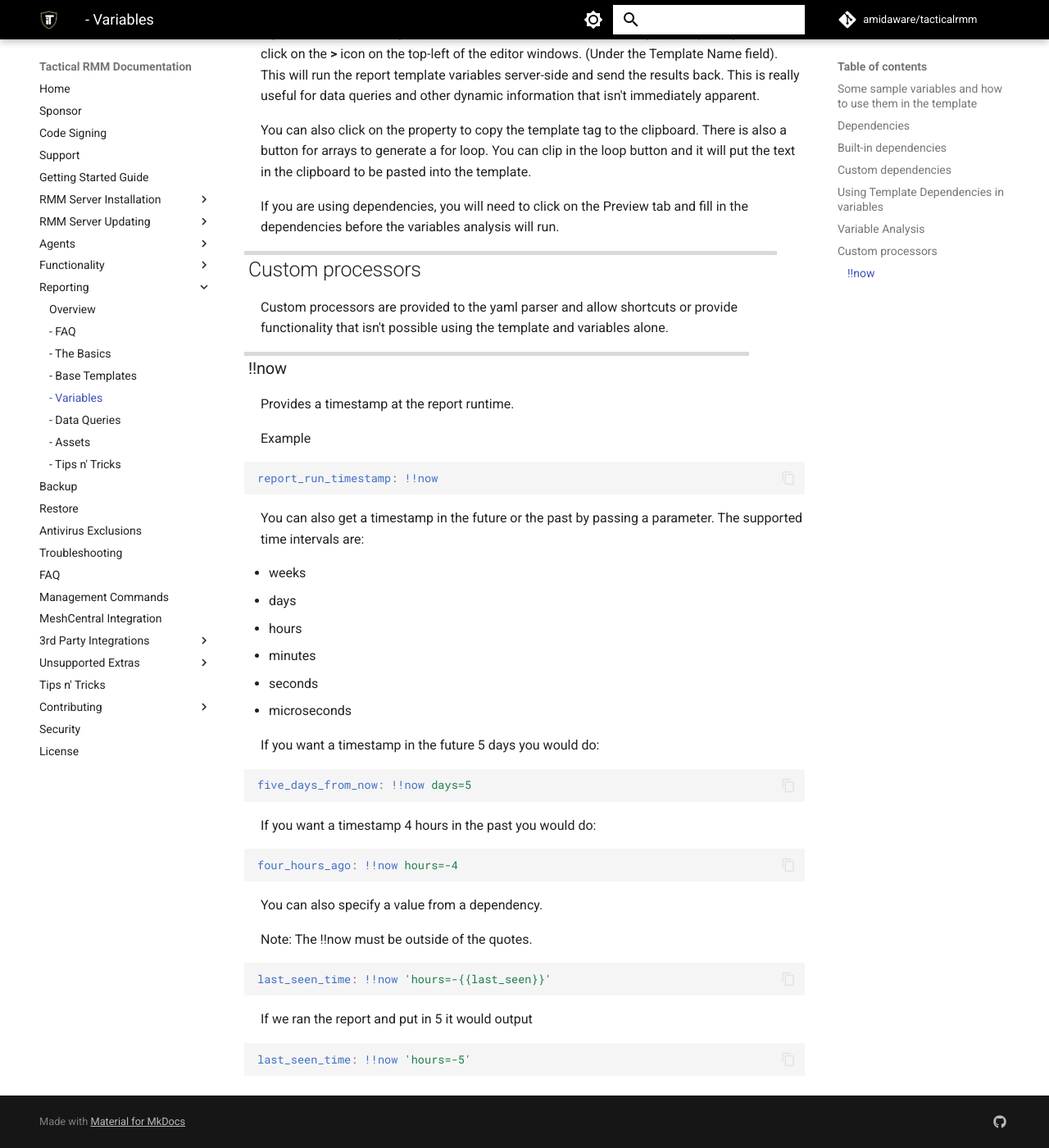
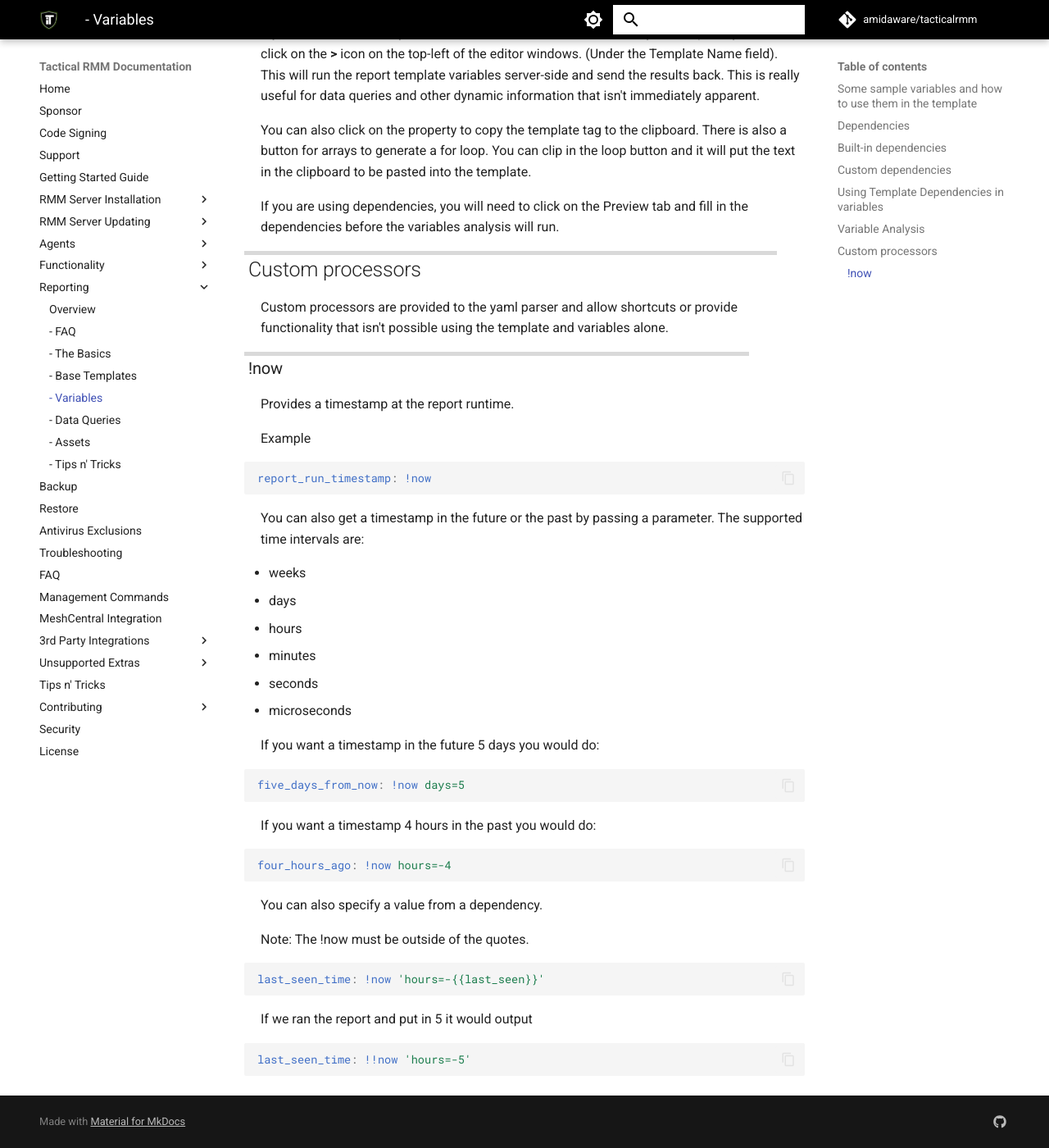
Before and after one commit to amidaware/trmm-docs, an MkDocs documentation site: the page built from docs/ee/reporting/functions/reporting_variables.md, in a window 1280 px wide and 1400 px high, scrolled down 2487 px. Shown: the whole window at 82% size. Built offline with MkDocs 1.6.1 and Material for MkDocs 9.7.7, drawn with Linux system fonts in a browser that asks for light colours; comment, search, counter and statistics services are not loaded.

````diff
--- a/docs/ee/reporting/functions/reporting_variables.md
+++ b/docs/ee/reporting/functions/reporting_variables.md
@@ -129,14 +129,14 @@ dependencies before the variables analysis will run.
 Custom processors are provided to the yaml parser and allow shortcuts or provide functionality
 that isn't possible using the template and variables alone.
 
-### !!now
+### !now
 
 Provides a timestamp at the report runtime.
 
 Example
 
 ```yaml
-report_run_timestamp: !!now
+report_run_timestamp: !now
 ```
 
 You can also get a timestamp in the future or the past by passing a parameter. The supported time
@@ -152,21 +152,21 @@ intervals are:
 If you want a timestamp in the future 5 days you would do:
 
 ```yaml
-five_days_from_now: !!now days=5
+five_days_from_now: !now days=5
 ```
 
 If you want a timestamp 4 hours in the past you would do:
 
 ```yaml
-four_hours_ago: !!now hours=-4
+four_hours_ago: !now hours=-4
 ```
 
 You can also specify a value from a dependency.
 
-Note: The !!now must be outside of the quotes.
+Note: The !now must be outside of the quotes.
 
 ```yaml
-last_seen_time: !!now 'hours=-{{last_seen}}'
+last_seen_time: !now 'hours=-{{last_seen}}'
 ```
 
 If we ran the report and put in 5 it would output
````
